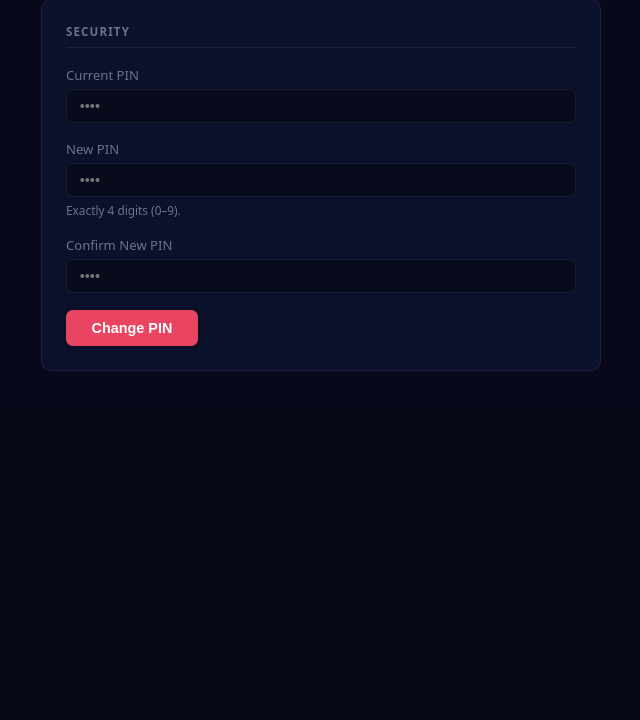
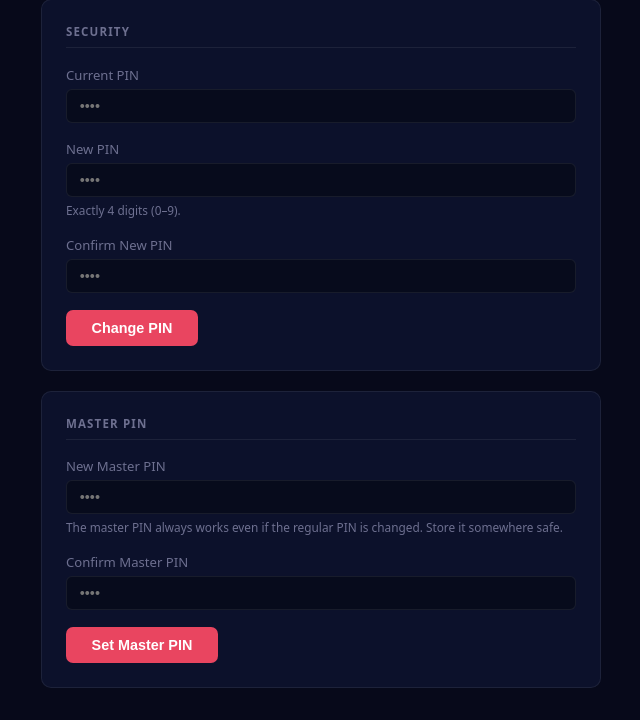
Before and after one commit to BLDSB/fpp-CustomUI, a Flask app: page /settings in a window 1280 px wide. Shown: the part 2355-3075 px from the top of the page, without its empty margins (97-737 px from the left). Before the commit the page ends 2726 px from the top, so only its background shows below. Run offline with Flask 3, Linux system fonts and the light colour scheme; the visitor is signed in with stand-in values (Sample User, id 1); data comes from the database, SQL or seed files in the repository; data that the repository does not hold is empty.

Commit message:
Add master PIN that always allows login even if regular PIN is changed
- config.py: load MASTER_PIN_HASH from env
- auth.py: login checks both ADMIN_PASSWORD_HASH and MASTER_PIN_HASH; add POST /api/set-master-pin endpoint
- settings.html: Master PIN card with new/confirm fields
- effects.py: filter effects containing music-note unicode chars

Co-Authored-By: Claude Sonnet 4.6 <noreply@anthropic.com>

```diff
--- a/app/config.py
+++ b/app/config.py
@@ -8,6 +8,7 @@ class Config:
     SECRET_KEY = os.environ.get("SECRET_KEY", "change-me-in-production")
     FPP_BASE_URL = os.environ.get("FPP_BASE_URL", "http://localhost/api")
     ADMIN_PASSWORD_HASH = os.environ.get("ADMIN_PASSWORD_HASH", "")
+    MASTER_PIN_HASH = os.environ.get("MASTER_PIN_HASH", "")
     SQLALCHEMY_DATABASE_URI = os.environ.get(
         "DATABASE_URL", "sqlite:///fpp_ui.db"
     )
--- a/app/routes/effects.py
+++ b/app/routes/effects.py
@@ -31,9 +31,13 @@ def list_effects():
     except Exception as exc:
         return jsonify({"error": str(exc)}), 502
 
+    MUSIC_NOTE_CHARS = set("♩♪♫♬")
+
     builtin, wled = [], []
     for e in effects:
         if e == "Stop Effects":
+            continue
+        if any(c in e for c in MUSIC_NOTE_CHARS):
             continue
         if e.startswith("WLED - "):
             wled.append(e)
--- a/templates/settings.html
+++ b/templates/settings.html
@@ -396,6 +396,28 @@
         </div>
     </div>
 
+    <!-- Master PIN -->
+    <div class="settings-card">
+        <h2>Master PIN</h2>
+
+        <div class="form-field">
+            <label for="s-master-new">New Master PIN</label>
+            <input type="password" id="s-master-new" maxlength="4" inputmode="numeric"
+                   pattern="\d{4}" autocomplete="new-password" placeholder="••••">
+            <span class="hint">The master PIN always works even if the regular PIN is changed. Store it somewhere safe.</span>
+        </div>
+
+        <div class="form-field">
+            <label for="s-master-confirm">Confirm Master PIN</label>
+            <input type="password" id="s-master-confirm" maxlength="4" inputmode="numeric"
+                   pattern="\d{4}" autocomplete="new-password" placeholder="••••">
+        </div>
+
+        <div>
+            <button id="btn-set-master" class="btn-save">Set Master PIN</button>
+        </div>
+    </div>
+
 </div>
 
 <!-- Genius Pro reboot confirmation modal -->
@@ -761,6 +783,43 @@
         }
     });
 
+    document.getElementById('btn-set-master').addEventListener('click', async () => {
+        const btn     = document.getElementById('btn-set-master');
+        const newPin  = document.getElementById('s-master-new').value;
+        const confirm = document.getElementById('s-master-confirm').value;
+
+        if (!newPin || !confirm) {
+            showToast('Please fill in both master PIN fields.', 'error');
+            return;
+        }
+        if (newPin !== confirm) {
+            showToast('Master PINs do not match.', 'error');
+            return;
+        }
+        if (!/^\d{4}$/.test(newPin)) {
+            showToast('Master PIN must be exactly 4 digits.', 'error');
+            return;
+        }
+
+        btn.disabled = true;
+        try {
+            const res = await fetch((window.APP_ROOT||'') + '/api/set-master-pin', {
+                method:  'POST',
+                headers: { 'Content-Type': 'application/json' },
+                body:    JSON.stringify({ new_pin: newPin }),
+            });
+            const data = await res.json();
+            if (!res.ok) throw new Error(data.error || 'Failed to set master PIN.');
+            showToast('Master PIN set successfully.', 'success');
+            document.getElementById('s-master-new').value     = '';
+            document.getElementById('s-master-confirm').value = '';
+        } catch (err) {
+            showToast('Error: ' + err.message, 'error');
+        } finally {
+            btn.disabled = false;
+        }
+    });
+
     document.getElementById('btn-save').addEventListener('click', async () => {
         const btn = document.getElementById('btn-save');
         btn.disabled = true;
```
Also changed, not shown: app/routes/auth.py (+29 -4 lines).
